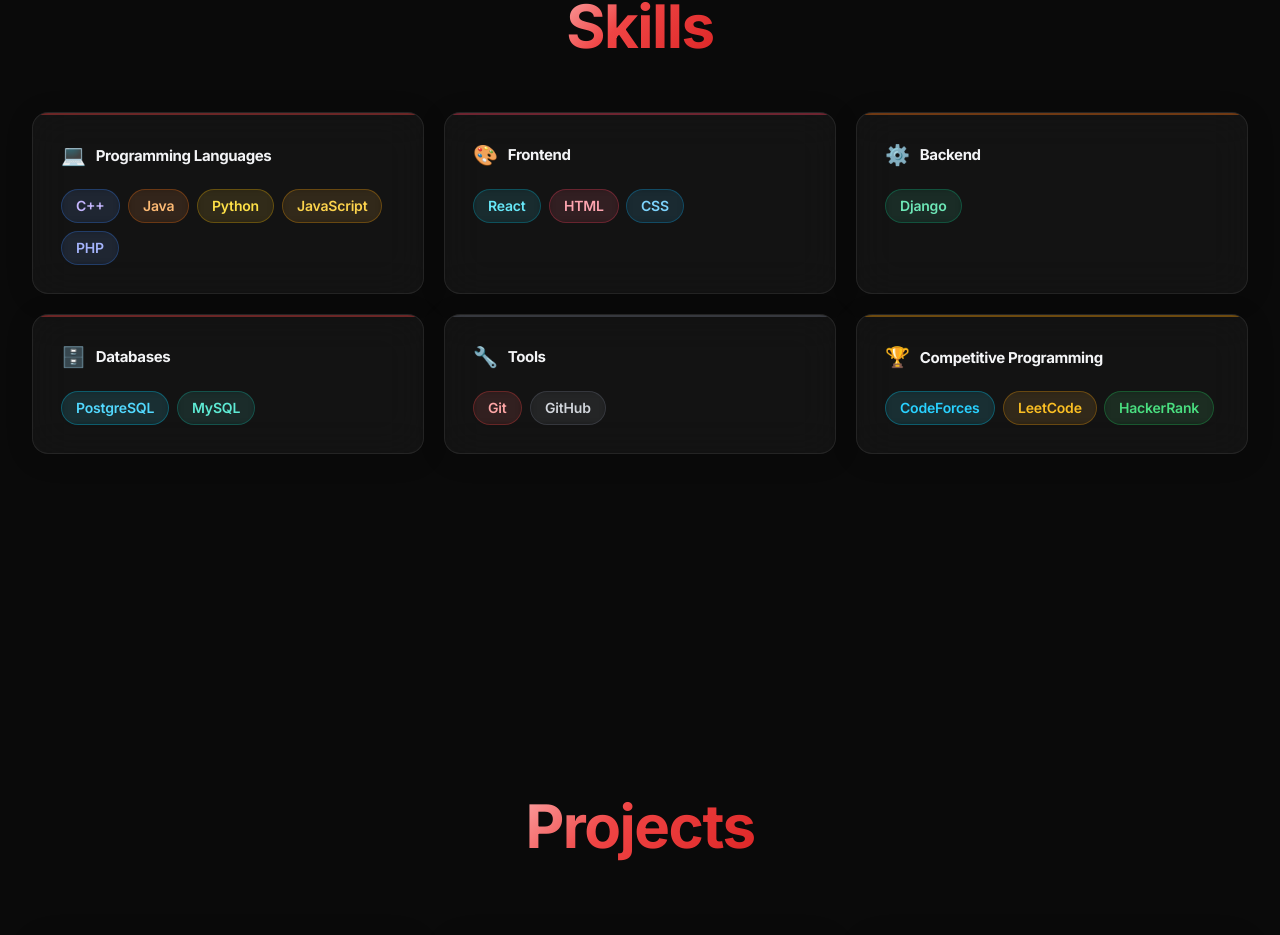
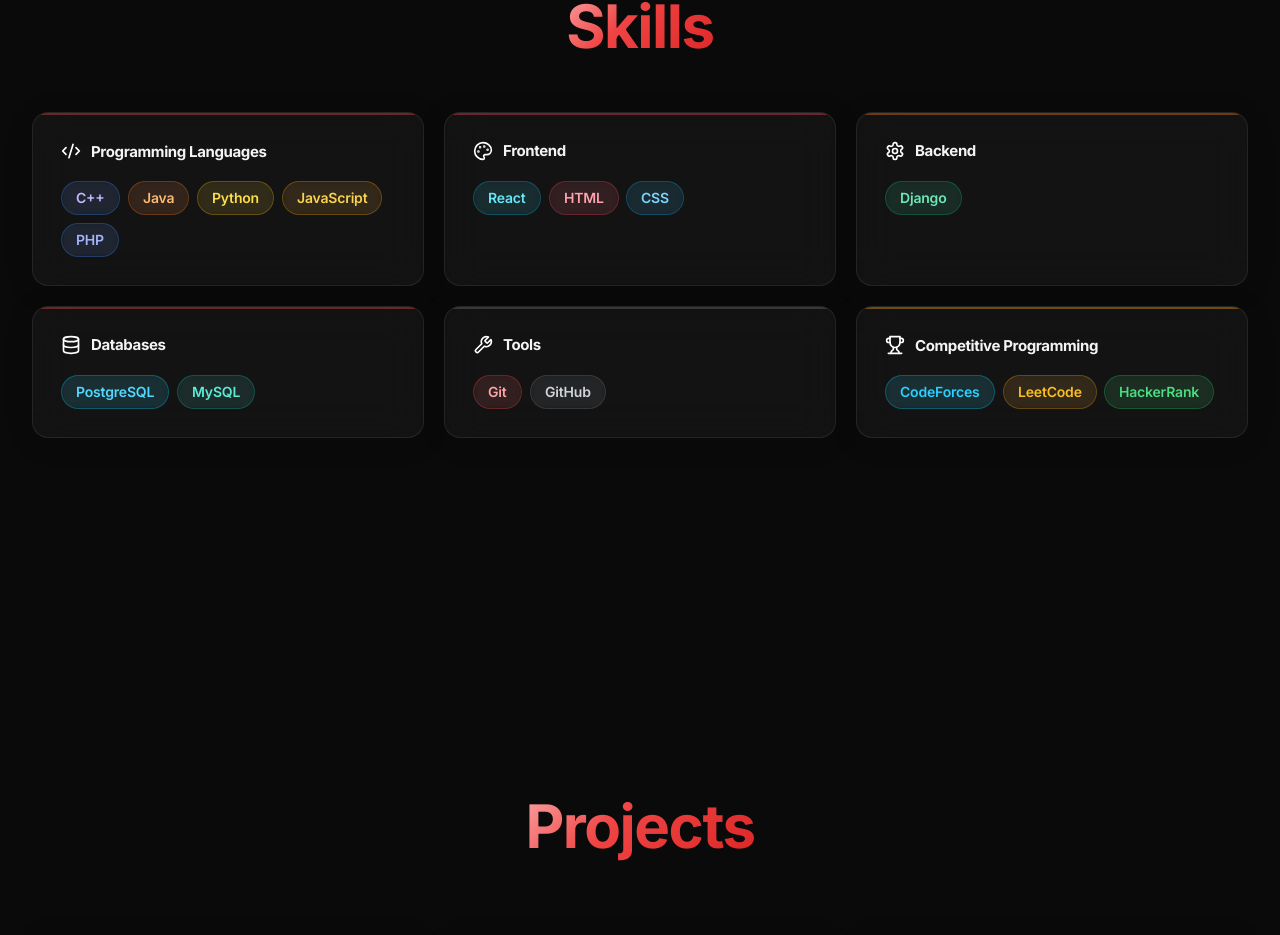
Before and after one commit to turjo25/My_Portfolio, a Next.js app: page / in a window 1280 px wide. Shown: the part 2156-3091 px from the top of the page. Built offline with nearby package versions, Linux system fonts and the light colour scheme; no server answers.

Commit message:
updated skill logo

```diff
--- a/components/Skills.tsx
+++ b/components/Skills.tsx
@@ -1,17 +1,18 @@
 "use client";
 
 import { motion } from "framer-motion";
+import { Code2, Palette, Settings, Database, Wrench, Trophy } from "lucide-react";
 import { SKILL_CATEGORIES } from "@/data/constants";
 import SectionWrapper from "./SectionWrapper";
 import SkillBadge from "./SkillBadge";
 
-const CATEGORY_ACCENTS: Record<string, { icon: string; border: string; glow: string; bar: string }> = {
-  "Programming Languages": { icon: "💻", border: "border-red-500/20", glow: "from-red-500/8", bar: "bg-red-500" },
-  "Frontend":              { icon: "🎨", border: "border-rose-500/20",   glow: "from-rose-500/8",   bar: "bg-rose-500" },
-  "Backend":               { icon: "⚙️", border: "border-orange-500/20",glow: "from-orange-500/8",bar: "bg-orange-500" },
-  "Databases":             { icon: "🗄️", border: "border-red-500/20",   glow: "from-red-500/8",   bar: "bg-red-500" },
-  "Tools":                 { icon: "🔧", border: "border-gray-500/20",   glow: "from-gray-500/8",   bar: "bg-gray-500" },
-  "Competitive Programming":{ icon: "🏆", border: "border-amber-500/20", glow: "from-amber-500/8",  bar: "bg-amber-500" },
+const CATEGORY_ACCENTS: Record<string, { Icon: React.ComponentType<{ size: number; className: string }>; border: string; glow: string; bar: string }> = {
+  "Programming Languages": { Icon: Code2, border: "border-red-500/20", glow: "from-red-500/8", bar: "bg-red-500" },
+  "Frontend":              { Icon: Palette, border: "border-rose-500/20",   glow: "from-rose-500/8",   bar: "bg-rose-500" },
+  "Backend":               { Icon: Settings, border: "border-orange-500/20",glow: "from-orange-500/8",bar: "bg-orange-500" },
+  "Databases":             { Icon: Database, border: "border-red-500/20",   glow: "from-red-500/8",   bar: "bg-red-500" },
+  "Tools":                 { Icon: Wrench, border: "border-gray-500/20",   glow: "from-gray-500/8",   bar: "bg-gray-500" },
+  "Competitive Programming":{ Icon: Trophy, border: "border-amber-500/20", glow: "from-amber-500/8",  bar: "bg-amber-500" },
 };
 
 export default function Skills() {
@@ -46,7 +47,7 @@
       >
         {SKILL_CATEGORIES.map((category, index) => {
           const accent = CATEGORY_ACCENTS[category.name] ?? {
-            icon: "⚡", border: "border-white/10", glow: "from-red-500/8", bar: "bg-red-500",
+            Icon: Trophy, border: "border-white/10", glow: "from-red-500/8", bar: "bg-red-500",
           };
           return (
             <motion.div
@@ -62,7 +63,7 @@
 
               <div className="relative z-10">
                 <div className="flex items-center gap-2.5 mb-5">
-                  <span className="text-xl">{accent.icon}</span>
+                  <accent.Icon size={20} className="text-white" />
                   <h3 className="text-[15px] font-bold text-gray-100 tracking-tight">{category.name}</h3>
                 </div>
 
```
